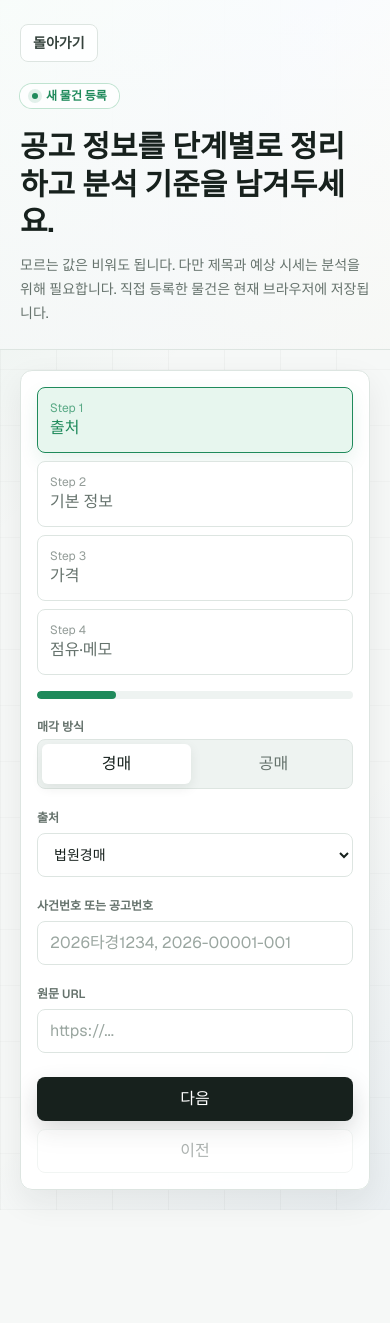
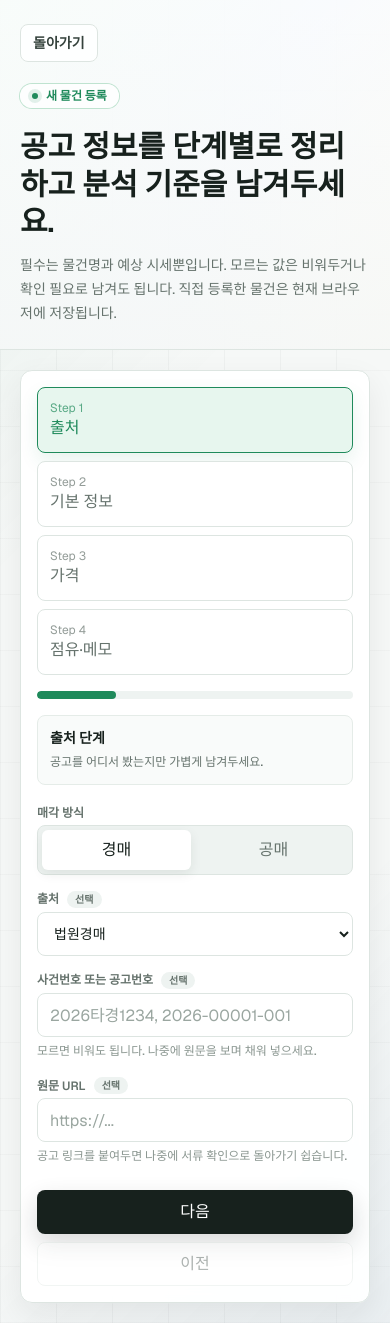
Before and after one commit to jinSsol/auction-risk-analyzer, a Next.js app: page /properties/new in a window 390 px wide. Before the commit the page ends 1210 px from the top, so only its background shows below. Built offline with nearby package versions, Linux system fonts and the light colour scheme.

Commit message:
Reduce mobile form friction

```diff
--- a/app/properties/PropertyForm.tsx
+++ b/app/properties/PropertyForm.tsx
@@ -111,6 +111,12 @@ const emptyDraft: Draft = {
 };
 
 const steps = ["출처", "기본 정보", "가격", "점유·메모"];
+const stepDescriptions = [
+  "공고를 어디서 봤는지만 가볍게 남겨두세요.",
+  "물건명과 대략적인 위치만 있어도 시작할 수 있어요.",
+  "예상 시세만 필수입니다. 나머지는 나중에 채워도 됩니다.",
+  "모르면 모름으로 두고, 확인할 내용을 메모로 남기세요.",
+];
 
 export function PropertyForm({
   mode,
@@ -229,8 +235,8 @@ export function PropertyForm({
               공고 정보를 단계별로 정리하고 분석 기준을 남겨두세요.
             </h1>
             <p className="mt-3 text-sm leading-6 text-[#66736D]">
-              모르는 값은 비워도 됩니다. 다만 제목과 예상 시세는 분석을 위해
-              필요합니다. 직접 등록한 물건은 현재 브라우저에 저장됩니다.
+              필수는 물건명과 예상 시세뿐입니다. 모르는 값은 비워두거나
+              확인 필요로 남겨도 됩니다. 직접 등록한 물건은 현재 브라우저에 저장됩니다.
             </p>
           </div>
         </div>
@@ -262,6 +268,14 @@ export function PropertyForm({
               style={{ width: `${progress}%` }}
             />
           </div>
+          <div className="mt-4 rounded-lg border border-[#E5ECE8] bg-[#F9FBFA] p-3">
+            <p className="text-sm font-semibold text-[#17211D]">
+              {steps[step]} 단계
+            </p>
+            <p className="mt-1 text-xs font-medium leading-5 text-[#66736D]">
+              {stepDescriptions[step]}
+            </p>
+          </div>
 
           <div className="reveal-up mt-5" key={step}>
             {step === 0 ? <SourceStep draft={draft} update={update} /> : null}
@@ -286,6 +300,9 @@ export function PropertyForm({
               <p className="mt-1">
                 분석 결과는 입력값을 정리한 참고 자료이며 법률·투자 자문이
                 아닙니다. 입찰 전 원문 서류와 전문가 확인을 함께 진행하세요.
+              </p>
+              <p className="mt-1 font-semibold text-[#1F8A5B]">
+                저장 후에도 언제든 수정할 수 있습니다.
               </p>
             </div>
           ) : null}
@@ -347,12 +364,14 @@ function SourceStep({ draft, update }: StepProps) {
         value={draft.caseNo}
         onChange={(value) => update("caseNo", value)}
         placeholder="2026타경1234, 2026-00001-001"
+        helper="모르면 비워도 됩니다. 나중에 원문을 보며 채워 넣으세요."
       />
       <TextInput
         label="원문 URL"
         value={draft.sourceUrl}
         onChange={(value) => update("sourceUrl", value)}
         placeholder="https://..."
+        helper="공고 링크를 붙여두면 나중에 서류 확인으로 돌아가기 쉽습니다."
       />
     </div>
   );
@@ -366,9 +385,11 @@ function BasicStep({ draft, update }: StepProps) {
         value={draft.title}
         onChange={(value) => update("title", value)}
         placeholder="예: 강동구 성내동 아파트 59"
+        required
+        helper="목록과 상세 화면에 표시되는 이름입니다."
       />
       <div className="grid gap-4 sm:grid-cols-2">
-        <TextInput label="지역" value={draft.district} onChange={(value) => update("district", value)} placeholder="서울 강동구" />
+        <TextInput label="지역" value={draft.district} onChange={(value) => update("district", value)} placeholder="서울 강동구" helper="동네나 구 단위만 입력해도 괜찮습니다." />
         <Field label="물건 종류">
           <select
             value={draft.type}
@@ -381,7 +402,7 @@ function BasicStep({ draft, update }: StepProps) {
           </select>
         </Field>
       </div>
-      <TextInput label="주소" value={draft.address} onChange={(value) => update("address", value)} placeholder="상세 주소 또는 확인 가능한 범위" />
+      <TextInput label="주소" value={draft.address} onChange={(value) => update("address", value)} placeholder="상세 주소 또는 확인 가능한 범위" helper="정확한 주소를 모르면 확인 가능한 범위만 적어두세요." />
       <div className="grid gap-4 sm:grid-cols-3">
         <TextInput label="면적(㎡)" value={draft.area} onChange={(value) => update("area", value)} inputMode="decimal" placeholder="84.9" />
         <TextInput label="층수" value={draft.floor} onChange={(value) => update("floor", value)} placeholder="12/29층" />
@@ -415,30 +436,37 @@ function PriceStep({ draft, update }: StepProps) {
 
   return (
     <div className="grid gap-4">
-      <p className="rounded-lg border border-[#CFE3F8] bg-[#E7F0FF] px-3 py-2 text-sm font-medium text-[#255C99]">
-        금액은 `만원` 단위로 입력하면 됩니다.
+      <p className="rounded-lg border border-[#CFE3F8] bg-[#E7F0FF] px-3 py-2 text-sm font-medium leading-6 text-[#255C99]">
+        금액은 만원 단위로 입력하면 됩니다. 예를 들어 10억은 100000으로 적어요.
       </p>
       <div className="grid gap-4 sm:grid-cols-2">
-        <TextInput label="감정가" value={draft.appraised} onChange={(value) => update("appraised", value)} inputMode="numeric" placeholder="125000" />
-        <TextInput label="최저가" value={draft.minimum} onChange={(value) => update("minimum", value)} inputMode="numeric" placeholder="100000" />
-        <TextInput label="예상 시세" value={draft.market} onChange={(value) => update("market", value)} inputMode="numeric" placeholder="132000" />
-        <TextInput label="최근 실거래" value={draft.lastTrade} onChange={(value) => update("lastTrade", value)} inputMode="numeric" placeholder="129500" />
+        <TextInput label="감정가" value={draft.appraised} onChange={(value) => update("appraised", value)} inputMode="numeric" placeholder="125000" helper="비우면 예상 시세와 같은 값으로 저장됩니다." />
+        <TextInput label="최저가" value={draft.minimum} onChange={(value) => update("minimum", value)} inputMode="numeric" placeholder="100000" helper="비우면 예상 시세와 같은 값으로 저장됩니다." />
+        <TextInput label="예상 시세" value={draft.market} onChange={(value) => update("market", value)} inputMode="numeric" placeholder="132000" required helper="분석 계산에 필요한 유일한 필수 금액입니다." />
+        <TextInput label="최근 실거래" value={draft.lastTrade} onChange={(value) => update("lastTrade", value)} inputMode="numeric" placeholder="129500" helper="모르면 비워도 됩니다." />
       </div>
       <TextInput label="유찰 횟수" value={draft.failedBids} onChange={(value) => update("failedBids", value)} inputMode="numeric" placeholder="0" />
-      <section className="rounded-xl border border-[#DDE5E1] bg-white p-4 shadow-[0_1px_2px_rgba(23,33,29,0.05)]">
+      <details className="rounded-xl border border-[#DDE5E1] bg-white p-4 shadow-[0_1px_2px_rgba(23,33,29,0.05)]">
+        <summary className="cursor-pointer list-none">
           <div className="flex flex-wrap items-start justify-between gap-2">
             <div>
               <h2 className="text-sm font-semibold text-[#17211D]">
                 고급 입찰 계산기
               </h2>
               <p className="mt-1 text-xs leading-5 text-[#66736D]">
+                총투입금까지 보고 싶을 때만 열어서 입력하세요.
+              </p>
+            </div>
+            <span className="rounded-full bg-[#E7F0FF] px-2.5 py-1 text-xs font-semibold text-[#255C99]">
+              선택 입력
+            </span>
+          </div>
+        </summary>
+        <div className="flex flex-wrap items-start justify-between gap-2">
+          <p className="mt-4 text-xs leading-5 text-[#66736D]">
             입찰가 외 취득비, 수리비, 명도비, 체납 비용과 목표 안전마진을
             넣으면 상세에서 총투입금과 상한가를 다시 계산합니다.
           </p>
-          </div>
-          <span className="rounded-full bg-[#E7F0FF] px-2.5 py-1 text-xs font-semibold text-[#255C99]">
-            만원 단위
-          </span>
         </div>
         <div className="mt-4 grid gap-4 sm:grid-cols-2">
           <TextInput
@@ -491,19 +519,26 @@ function PriceStep({ draft, update }: StepProps) {
             placeholder="12"
           />
         </div>
-      </section>
-      <div className="rounded-xl border border-[#DDE5E1] bg-[#F9FBFA] p-4">
+      </details>
+      <details className="rounded-xl border border-[#DDE5E1] bg-[#F9FBFA] p-4">
+        <summary className="cursor-pointer list-none">
           <div className="flex flex-wrap items-start justify-between gap-2">
             <div>
               <h2 className="text-sm font-semibold text-[#17211D]">비교 실거래</h2>
               <p className="mt-1 text-xs leading-5 text-[#66736D]">
-              비슷한 단지·면적의 최근 거래를 최대 3개까지 남겨두면 상세에서
-              입력 시세의 근거를 비교합니다.
+                시세 근거를 남기고 싶을 때만 열어서 입력하세요.
               </p>
             </div>
             <span className="rounded-full bg-[#E7F6EE] px-2.5 py-1 text-xs font-semibold text-[#1F8A5B]">
               선택 입력
             </span>
+          </div>
+        </summary>
+        <div className="flex flex-wrap items-start justify-between gap-2">
+          <p className="mt-4 text-xs leading-5 text-[#66736D]">
+            비슷한 단지·면적의 최근 거래를 최대 3개까지 남겨두면 상세에서
+            입력 시세의 근거를 비교합니다.
+          </p>
         </div>
         <div className="mt-4 grid gap-3">
           {draft.comparableSales.map((sale, index) => (
@@ -515,7 +550,7 @@ function PriceStep({ draft, update }: StepProps) {
             />
           ))}
         </div>
-      </div>
+      </details>
     </div>
   );
 }
@@ -574,15 +609,15 @@ function RightsStep({ draft, update }: StepProps) {
           placeholder="확인해야 할 서류, 시세 근거, 통화 내용 등을 적어두세요."
         />
       </Field>
-      <section className="rounded-xl border border-[#DDE5E1] bg-[#F9FBFA] p-4">
+      <details className="rounded-xl border border-[#DDE5E1] bg-[#F9FBFA] p-4">
+        <summary className="cursor-pointer list-none">
           <div className="flex flex-wrap items-start justify-between gap-3">
             <div>
               <h2 className="text-sm font-semibold text-[#17211D]">
                 권리분석 질문
               </h2>
               <p className="mt-1 text-xs leading-5 text-[#66736D]">
-              법률 용어를 몰라도 문서에서 확인한 내용대로 답하면 됩니다. 모르면
-              `모름`으로 남겨두세요.
+                처음 등록할 때는 닫아둬도 됩니다. 모르는 답은 모름으로 유지하세요.
               </p>
             </div>
             <div className="flex flex-wrap gap-2">
@@ -594,6 +629,10 @@ function RightsStep({ draft, update }: StepProps) {
               </span>
             </div>
           </div>
+        </summary>
+        <p className="mt-4 text-xs leading-5 text-[#66736D]">
+          법률 용어를 몰라도 문서에서 확인한 내용대로 답하면 됩니다.
+        </p>
         <div className="mt-4 grid gap-3">
           {RIGHTS_CHECKLIST_ITEMS.map((item) => (
             <RightsChecklistCard
@@ -604,7 +643,7 @@ function RightsStep({ draft, update }: StepProps) {
             />
           ))}
         </div>
-      </section>
+      </details>
     </div>
   );
 }
@@ -727,11 +766,37 @@ function RightsChecklistCard({
 const inputClass =
   "h-11 w-full rounded-lg border border-[#DDE5E1] bg-white px-3 text-sm font-medium text-[#17211D] outline-none transition placeholder:text-[#9AA6A0] focus:border-[#1F8A5B] focus:ring-2 focus:ring-[#D8F1E4]";
 
-function Field({ label, children }: { label: string; children: ReactNode }) {
+function Field({
+  label,
+  children,
+  required,
+  helper,
+}: {
+  label: string;
+  children: ReactNode;
+  required?: boolean;
+  helper?: string;
+}) {
   return (
     <label className="block">
-      <span className="text-xs font-semibold text-[#66736D]">{label}</span>
+      <span className="flex items-center gap-2 text-xs font-semibold text-[#66736D]">
+        {label}
+        <span
+          className={`rounded-full px-2 py-0.5 text-[10px] font-bold ${
+            required
+              ? "bg-[#FDE8E5] text-[#B53A2E]"
+              : "bg-[#EEF3F1] text-[#66736D]"
+          }`}
+        >
+          {required ? "필수" : "선택"}
+        </span>
+      </span>
       <div className="mt-1">{children}</div>
+      {helper ? (
+        <span className="mt-1 block text-xs font-medium leading-5 text-[#8A9690]">
+          {helper}
+        </span>
+      ) : null}
     </label>
   );
 }
@@ -743,6 +808,8 @@ function TextInput({
   placeholder,
   type = "text",
   inputMode,
+  required,
+  helper,
 }: {
   label: string;
   value: string;
@@ -750,9 +817,11 @@ function TextInput({
   placeholder?: string;
   type?: string;
   inputMode?: "text" | "numeric" | "decimal";
+  required?: boolean;
+  helper?: string;
 }) {
   return (
-    <Field label={label}>
+    <Field label={label} required={required} helper={helper}>
       <input
         type={type}
         inputMode={inputMode}
```
Also changed, not shown: 1 other file (tests, documents, lock files or other folders). Lines whose indentation alone changed are shown as unchanged.
